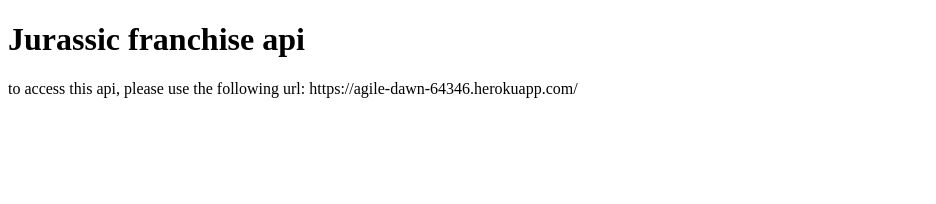
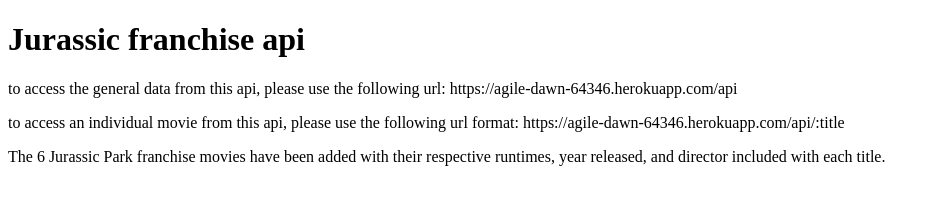
Before and after one commit to allenaw12/practice-express-api-1, a website: page index.html in a window 1280 px wide. Shown: the whole page, without its empty margins (0-936 px from the left). Drawn offline with Linux system fonts and the light colour scheme.

Commit message:
updated html with more access info

```diff
--- a/index.html
+++ b/index.html
@@ -8,6 +8,9 @@
     </head>
     <body>
         <h1>Jurassic franchise api</h1>
-        <p>to access this api, please use the following url: https://agile-dawn-64346.herokuapp.com/</p>
+        <p>to access the general data from this api, please use the following url: https://agile-dawn-64346.herokuapp.com/api</p>
+        <p>to access an individual movie from this api, please use the following url format: https://agile-dawn-64346.herokuapp.com/api/:title</p>
+        <p>The 6 Jurassic Park franchise movies have been added with their respective runtimes, year released, and director included with each title.</p>
+
     </body>
 </html>
```
